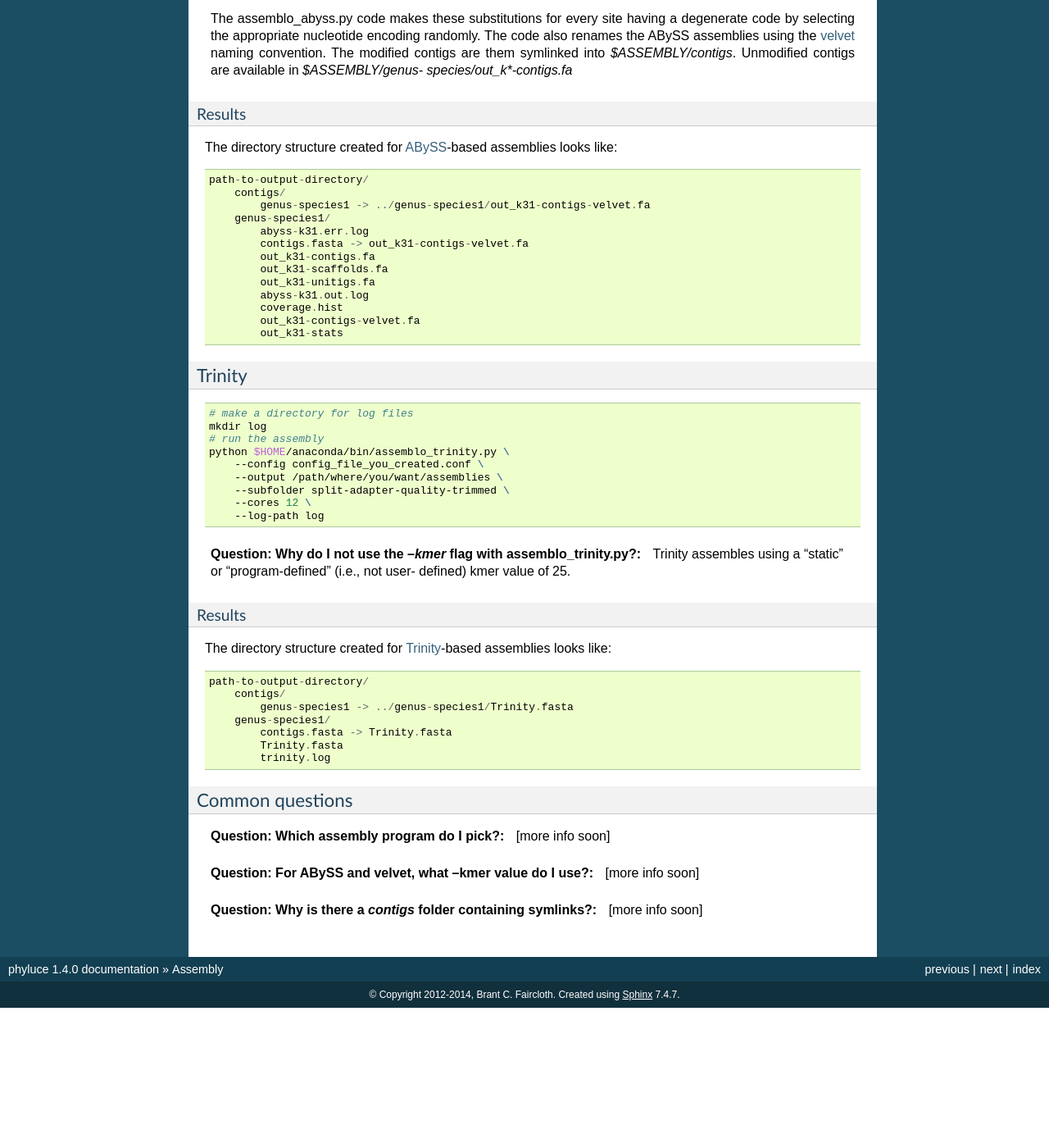
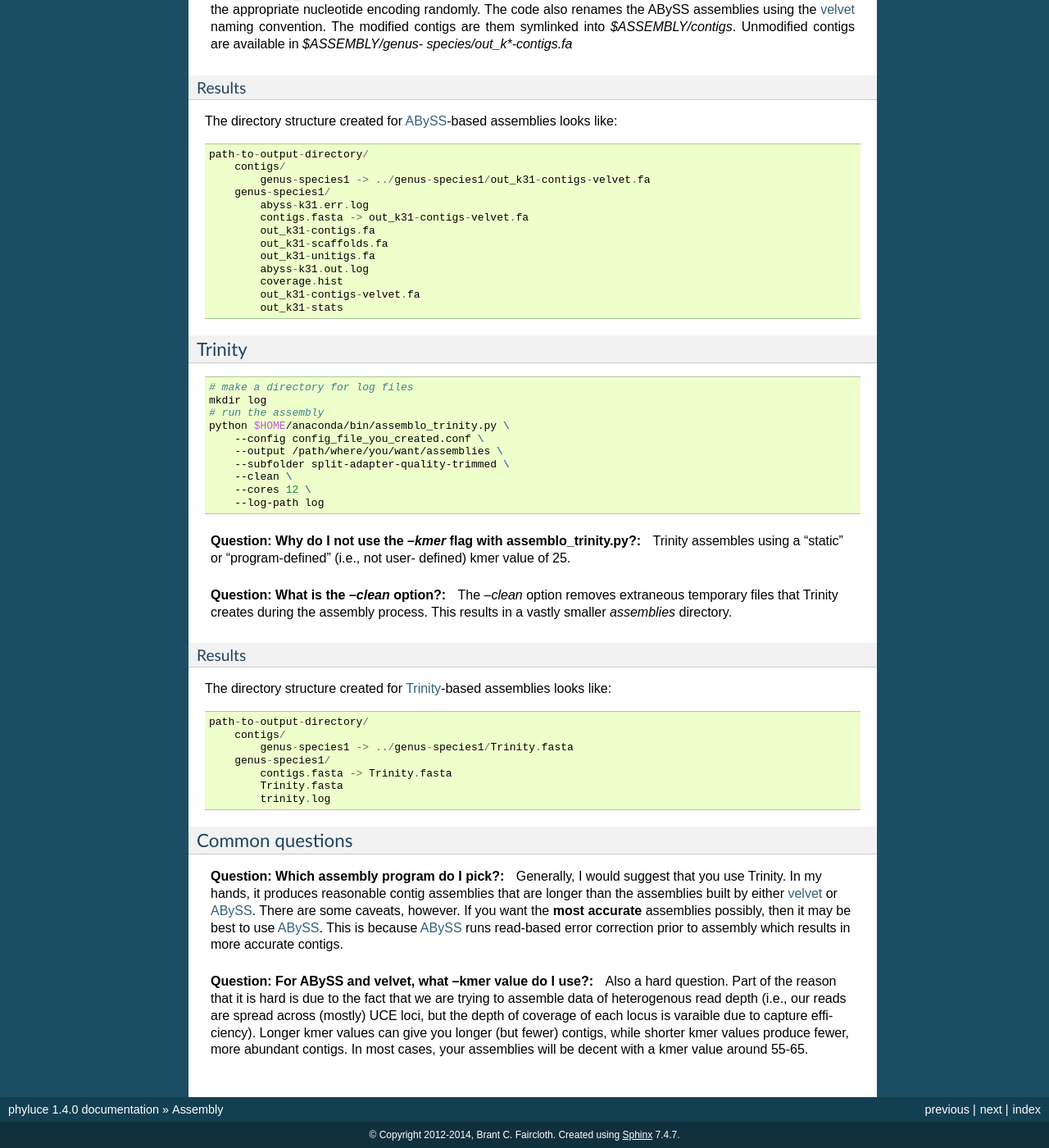
Before and after one commit to faircloth-lab/phyluce, a Sphinx documentation site: the page built from docs/assembly.rst, in a window 1280 px wide and 1400 px high, scrolled down 2738 px. Shown: the whole window at 82% size. Built offline with Sphinx 7.4.7, drawn with Linux system fonts in a browser that asks for light colours; before the commit the page ends 3967 px from its top, so only the background shows below that; some of the changed text lies outside the part shown.

Commit message:
Add file.

```diff
--- a/docs/assembly.rst
+++ b/docs/assembly.rst
@@ -10,13 +10,13 @@
 =====
 
 Once your reads are clean, you're ready to assemble. At the moment, you can use
-velvet_ and ABySS_ for assembly, and there is also a script for assembling your
-data data using Trinity_, although there is not yet a conda_ install package for
-Trinity_ due to some difficulties in how that package is structured.
+velvet_, ABySS_, and Trinity_ for assembly. However, be aware that there is not
+a conda_ install package for Trinity_ due to some difficulties in how that
+package is structured.
 
 .. attention:: If you want to use Trinity_ for assembly, it is currently best to
     install that package outside of conda_/phyluce_ following the instructions
-    on the Trinity_ site.
+    on the Trinity_ site.  Make sure that Trinity_ is in your `$PATH`
 
 Most of the assembly process is automated using code within phyluce_,
 specifically the following 3 scripts:
@@ -205,6 +203,7 @@
         --config config_file_you_created.conf \
         --output /path/where/you/want/assemblies \
         --subfolder split-adapter-quality-trimmed \
+        --clean \
         --cores 12 \
         --log-path log
 
@@ -214,6 +213,13 @@
 
     Trinity assembles using a "static" or "program-defined" (i.e., not user-
     defined) kmer value of 25.
+
+.. admonition:: Question: What is the `--clean` option?
+    :class: admonition tip
+
+    The `--clean` option removes extraneous temporary files that Trinity creates
+    during the assembly process.  This results in a vastly smaller `assemblies`
+    directory.
 
 
 Results
@@ -236,16 +242,21 @@
 .. admonition:: Question: Which assembly program do I pick?
     :class: admonition tip
 
-    [more info soon]
+    Generally, I would suggest that you use Trinity.  In my hands, it produces
+    reasonable contig assemblies that are longer than the assemblies built by
+    either velvet_ or ABySS_.  There are some caveats, however.  If you want the
+    **most accurate** assemblies possibly, then it may be best to use ABySS_.
+    This is because ABySS_ runs read-based error correction prior to assembly
+    which results in more accurate contigs.
 
 
 .. admonition:: Question: For ABySS and velvet, what --kmer value do I use?
     :class: admonition tip
 
-    [more info soon]
-
-
-.. admonition:: Question: Why is there a `contigs` folder containing symlinks?
-    :class: admonition tip
-
-    [more info soon]
+    Also a hard question.  Part of the reason that it is hard is due to the fact
+    that we are trying to assemble data of heterogenous read depth (i.e., our
+    reads are spread across (mostly) UCE loci, but the depth of coverage of each
+    locus is varaible due to capture efficiency).  Longer kmer values can give
+    you longer (but fewer) contigs, while shorter kmer values produce fewer,
+    more abundant contigs.  In most cases, your assemblies will be decent with a
+    kmer value around 55-65.
```
Also changed, not shown: other parts of docs/assembly.rst (+3 -5 lines).
